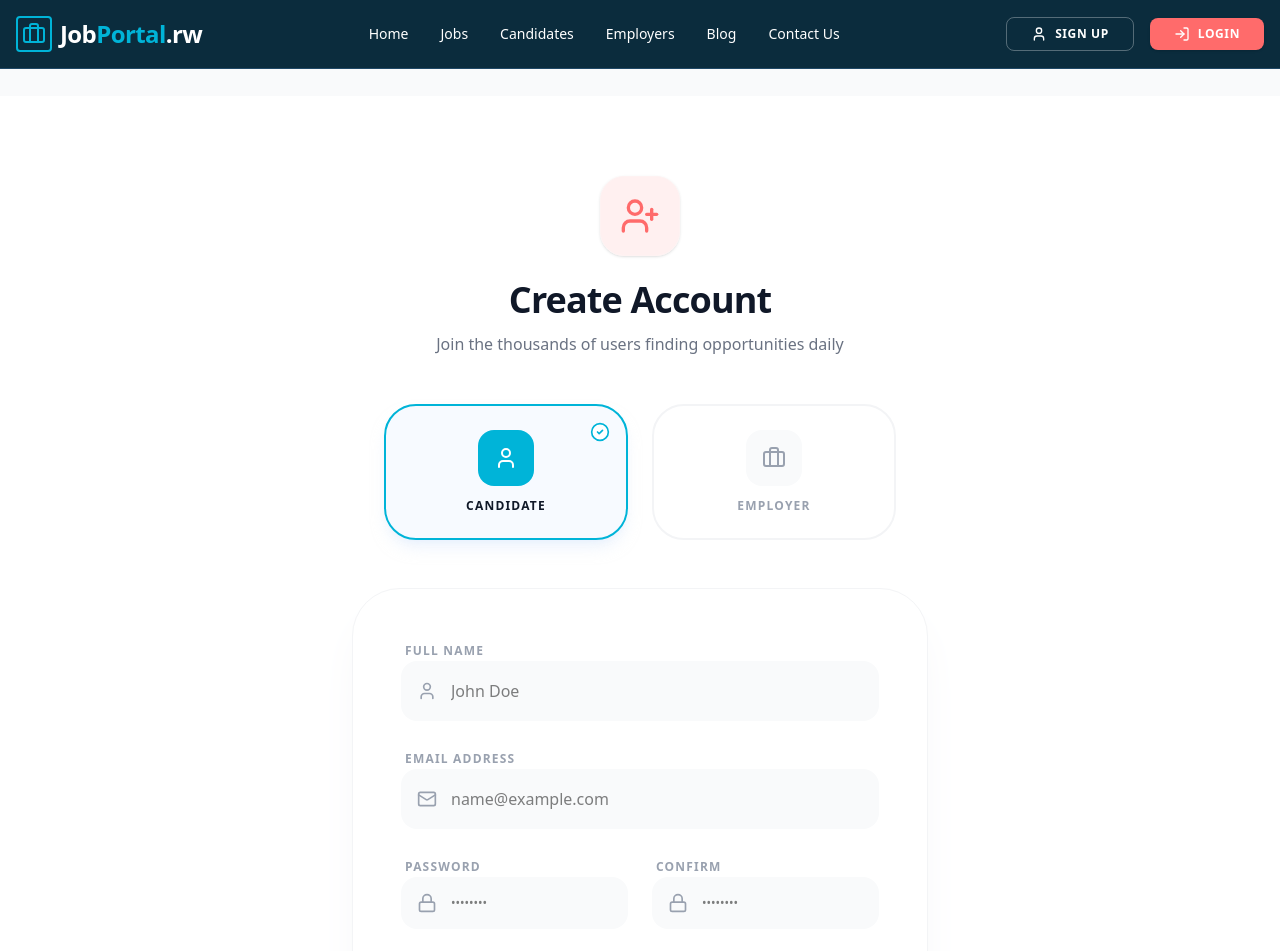
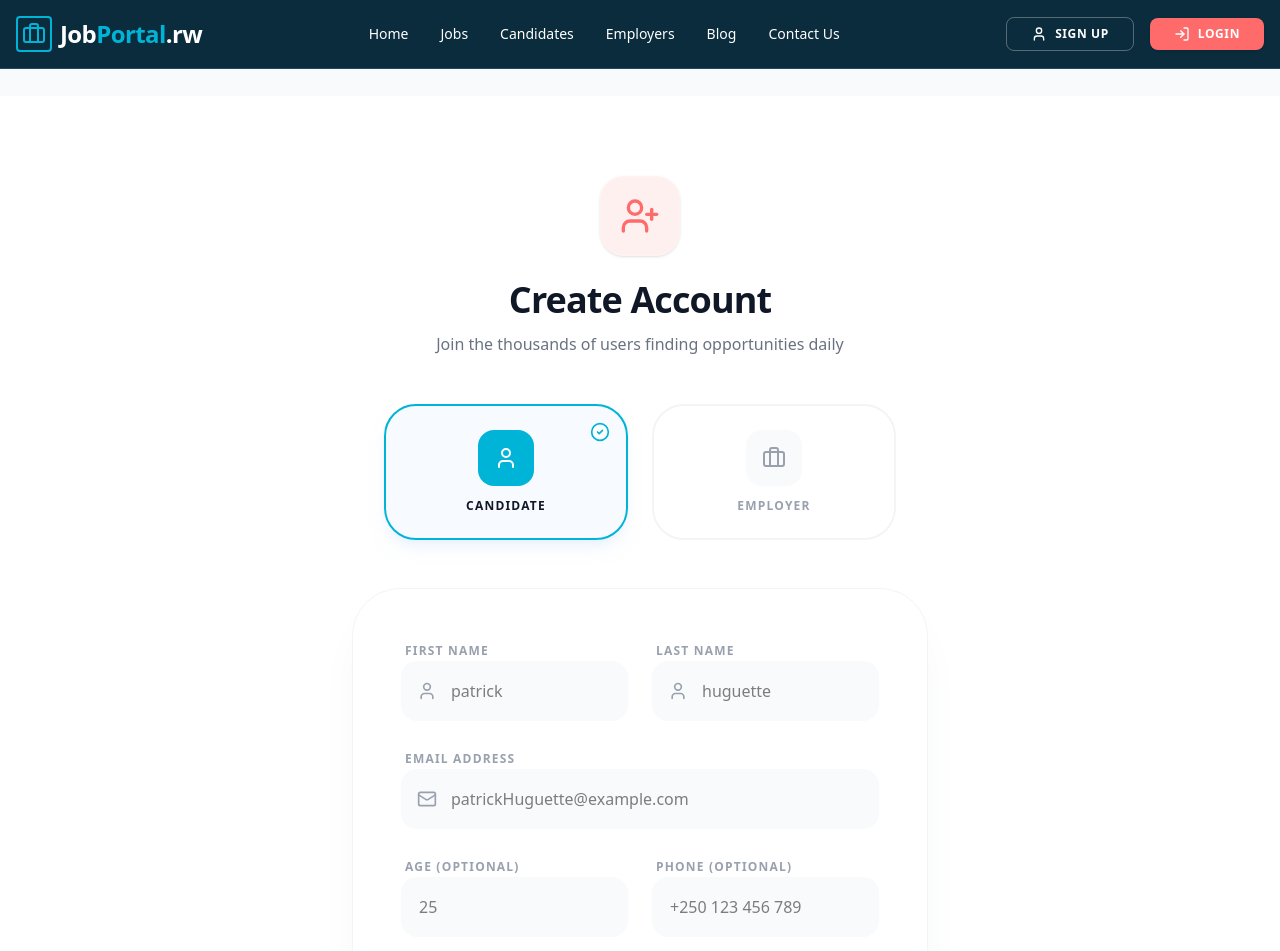
Before and after one commit to tresormugisha05/Job-Portal_Front, a React (Vite) app: page /register in a window 1280 px wide. Shown: the top 951 px of the page. Built offline with nearby package versions, Linux system fonts and the light colour scheme.

Commit message:
authentication integration

```diff
--- a/src/shared/components/pages/RegisterPage.tsx
+++ b/src/shared/components/pages/RegisterPage.tsx
@@ -12,28 +12,62 @@ export default function RegisterPage() {
     const [isLoading, setIsLoading] = useState(false);
     const [role, setRole] = useState<RegRole>("CANDIDATE");
     const [formData, setFormData] = useState({
-        name: "",
+        firstName: "",
+        lastName: "",
         email: "",
         password: "",
-        confirmPassword: ""
+        confirmPassword: "",
+        age: "",
+        phoneNumber: ""
     });
     const [error, setError] = useState("");
 
     const handleSubmit = async (e: React.FormEvent) => {
         e.preventDefault();
+        setError("");
+
+        // Validation
+        if (!formData.firstName.trim() || !formData.lastName.trim()) {
+            setError("First name and last name are required");
+            return;
+        }
+
+        if (!/^[^\s@]+@[^\s@]+\.[^\s@]+$/.test(formData.email)) {
+            setError("Please enter a valid email address");
+            return;
+        }
+
+        if (formData.password.length < 6) {
+            setError("Password must be at least 6 characters long");
+            return;
+        }
+
         if (formData.password !== formData.confirmPassword) {
             setError("Passwords do not match");
             return;
         }
 
+        if (formData.age && (isNaN(Number(formData.age)) || Number(formData.age) < 18 || Number(formData.age) > 100)) {
+            setError("Age must be between 18 and 100");
+            return;
+        }
+
+        if (formData.phoneNumber && !/^[+]?[0-9\s-]{10,}$/.test(formData.phoneNumber)) {
+            setError("Please enter a valid phone number");
+            return;
+        }
+
         setIsLoading(true);
-        setError("");
 
         try {
             await register({
-                name: formData.name,
+                firstName: formData.firstName,
+                lastName: formData.lastName,
                 email: formData.email,
-                role: role
+                password: formData.password,
+                age: formData.age,
+                phoneNumber: formData.phoneNumber,
+                role: role.toLowerCase()
             });
             navigate("/dashboard");
         } catch (err) {
@@ -104,9 +138,10 @@ export default function RegisterPage() {
                                 </div>
                             )}
 
-                            <div className="space-y-2 text-left">
+                            <div className="grid grid-cols-1 md:grid-cols-2 gap-6 text-left">
+                                <div className="space-y-2">
                                     <label className="text-xs font-black text-gray-400 uppercase tracking-widest ml-1">
-                                    {role === "CANDIDATE" ? "Full Name" : "Company Name"}
+                                        First Name
                                     </label>
                                     <div className="relative group">
                                         <div className="absolute inset-y-0 left-0 pl-4 flex items-center pointer-events-none">
@@ -115,11 +150,30 @@ export default function RegisterPage() {
                                         <input
                                             required
                                             type="text"
-                                        value={formData.name}
-                                        onChange={(e) => setFormData({ ...formData, name: e.target.value })}
+                                            value={formData.firstName}
+                                            onChange={(e) => setFormData({ ...formData, firstName: e.target.value })}
                                             className="block w-full pl-12 pr-4 py-4 bg-gray-50 border-2 border-transparent focus:border-[#00b4d8] focus:bg-white rounded-2xl transition-all outline-none font-medium"
-                                        placeholder={role === "CANDIDATE" ? "John Doe" : "Tech Solutions Inc."}
+                                            placeholder="patrick"
                                         />
+                                    </div>
+                                </div>
+                                <div className="space-y-2">
+                                    <label className="text-xs font-black text-gray-400 uppercase tracking-widest ml-1">
+                                        Last Name
+                                    </label>
+                                    <div className="relative group">
+                                        <div className="absolute inset-y-0 left-0 pl-4 flex items-center pointer-events-none">
+                                            <User className="h-5 w-5 text-gray-400 group-focus-within:text-[#00b4d8] transition-colors" />
+                                        </div>
+                                        <input
+                                            required
+                                            type="text"
+                                            value={formData.lastName}
+                                            onChange={(e) => setFormData({ ...formData, lastName: e.target.value })}
+                                            className="block w-full pl-12 pr-4 py-4 bg-gray-50 border-2 border-transparent focus:border-[#00b4d8] focus:bg-white rounded-2xl transition-all outline-none font-medium"
+                                            placeholder="huguette"
+                                        />
+                                    </div>
                                 </div>
                             </div>
 
@@ -137,7 +191,30 @@ export default function RegisterPage() {
                                         value={formData.email}
                                         onChange={(e) => setFormData({ ...formData, email: e.target.value })}
                                         className="block w-full pl-12 pr-4 py-4 bg-gray-50 border-2 border-transparent focus:border-[#00b4d8] focus:bg-white rounded-2xl transition-all outline-none font-medium"
-                                        placeholder="name@example.com"
+                                        placeholder="patrickHuguette@example.com"
+                                    />
+                                </div>
+                            </div>
+
+                            <div className="grid grid-cols-1 md:grid-cols-2 gap-6 text-left">
+                                <div className="space-y-2">
+                                    <label className="text-xs font-black text-gray-400 uppercase tracking-widest ml-1">Age (Optional)</label>
+                                    <input
+                                        type="text"
+                                        value={formData.age}
+                                        onChange={(e) => setFormData({ ...formData, age: e.target.value })}
+                                        className="block w-full px-4 py-4 bg-gray-50 border-2 border-transparent focus:border-[#00b4d8] focus:bg-white rounded-2xl transition-all outline-none font-medium"
+                                        placeholder="25"
+                                    />
+                                </div>
+                                <div className="space-y-2">
+                                    <label className="text-xs font-black text-gray-400 uppercase tracking-widest ml-1">Phone (Optional)</label>
+                                    <input
+                                        type="tel"
+                                        value={formData.phoneNumber}
+                                        onChange={(e) => setFormData({ ...formData, phoneNumber: e.target.value })}
+                                        className="block w-full px-4 py-4 bg-gray-50 border-2 border-transparent focus:border-[#00b4d8] focus:bg-white rounded-2xl transition-all outline-none font-medium"
+                                        placeholder="+250 123 456 789"
                                     />
                                 </div>
                             </div>
--- a/src/shared/components/ui/Ui.tsx
+++ /dev/null
@@ -1,3 +0,0 @@
-export default function Ui() {
-  return <h1>hello world</h1>;
-}
--- a/src/shared/contexts/AuthContext.tsx
+++ b/src/shared/contexts/AuthContext.tsx
@@ -15,7 +15,7 @@ interface AuthContextType {
     role: UserRole;
     isAuthenticated: boolean;
     login: (email: string, password: string) => Promise<void>;
-    register: (userData: { name: string; email: string; role: "CANDIDATE" | "EMPLOYER" }) => Promise<void>;
+    register: (userData: { firstName: string; lastName: string; email: string; password: string; age: string; phoneNumber: string; role: string }) => Promise<void>;
     logout: () => void;
 }
 
@@ -52,14 +52,16 @@ export function AuthProvider({ children }: { children: React.ReactNode }) {
         localStorage.setItem("job_portal_user", JSON.stringify(mockUser));
     };
 
-    const register = async (userData: { name: string; email: string; role: "CANDIDATE" | "EMPLOYER" }) => {
+    const register = async (userData: { firstName: string; lastName: string; email: string; password: string; age: string; phoneNumber: string; role: string }) => {
         // Simulate API delay
         await new Promise(resolve => setTimeout(resolve, 1500));
 
         const newUser: User = {
             id: Math.random().toString(36).substr(2, 9),
-            ...userData,
-            avatar: userData.name.split(" ").map(n => n[0]).join("").toUpperCase()
+            name: `${userData.firstName} ${userData.lastName}`,
+            email: userData.email,
+            role: userData.role.toUpperCase() as UserRole,
+            avatar: `${userData.firstName[0]}${userData.lastName[0]}`.toUpperCase()
         };
 
         setUser(newUser);
--- /dev/null
+++ b/src/shared/services/ApiSetter.ts
@@ -0,0 +1,33 @@
+import axios from "axios";
+const api = axios.create({
+  baseURL: import.meta.env.VITE_APP_API_URL || "http://localhost:5173/",
+  timeout: 10000,
+  headers: {
+    "Content-Type": "application/json",
+  },
+});
+
+api.interceptors.request.use(
+  (config) => {
+    const token = localStorage.getItem("token");
+    if (token) {
+      config.headers.Authorization = `Bearer ${token}`;
+    }
+    return config;
+  },
+  (error) => Promise.reject(error),
+);
+
+api.interceptors.response.use(
+  (response) => response,
+  (error) => {
+    if (error.response?.status === 401) {
+      localStorage.removeItem("token");
+      localStorage.removeItem("user");
+      window.location.href = "/";
+    }
+    return Promise.reject(error);
+  },
+);
+
+export default api;
--- /dev/null
+++ b/src/shared/services/Auth.Setup.tsx
@@ -0,0 +1,22 @@
+import api from "./ApiSetter";
+api.interceptors.request.use(
+  (config) => {
+    const token = localStorage.getItem("authToken");
+    if (token) {
+      config.headers.Authorization = `Bearer ${token}`;
+    }
+    return config;
+  },
+  (error) => Promise.reject(error),
+);
+
+api.interceptors.response.use(
+  (response) => response,
+  (error) => {
+    if (error.response?.status === 401) {
+      localStorage.removeItem("authToken");
+      window.location.href = "/login";
+    }
+    return Promise.reject(error);
+  },
+);
--- a/src/shared/services/Service.tsx
+++ /dev/null
@@ -1,3 +0,0 @@
-export default function Service() {
-  return <h1>hello world</h1>;
-}
```
Also changed, not shown: src/shared/services/Auth.Service.tsx (added, +93 -0 lines), 1 other file (tests, documents, lock files or other folders). Lines whose indentation alone changed are shown as unchanged.
